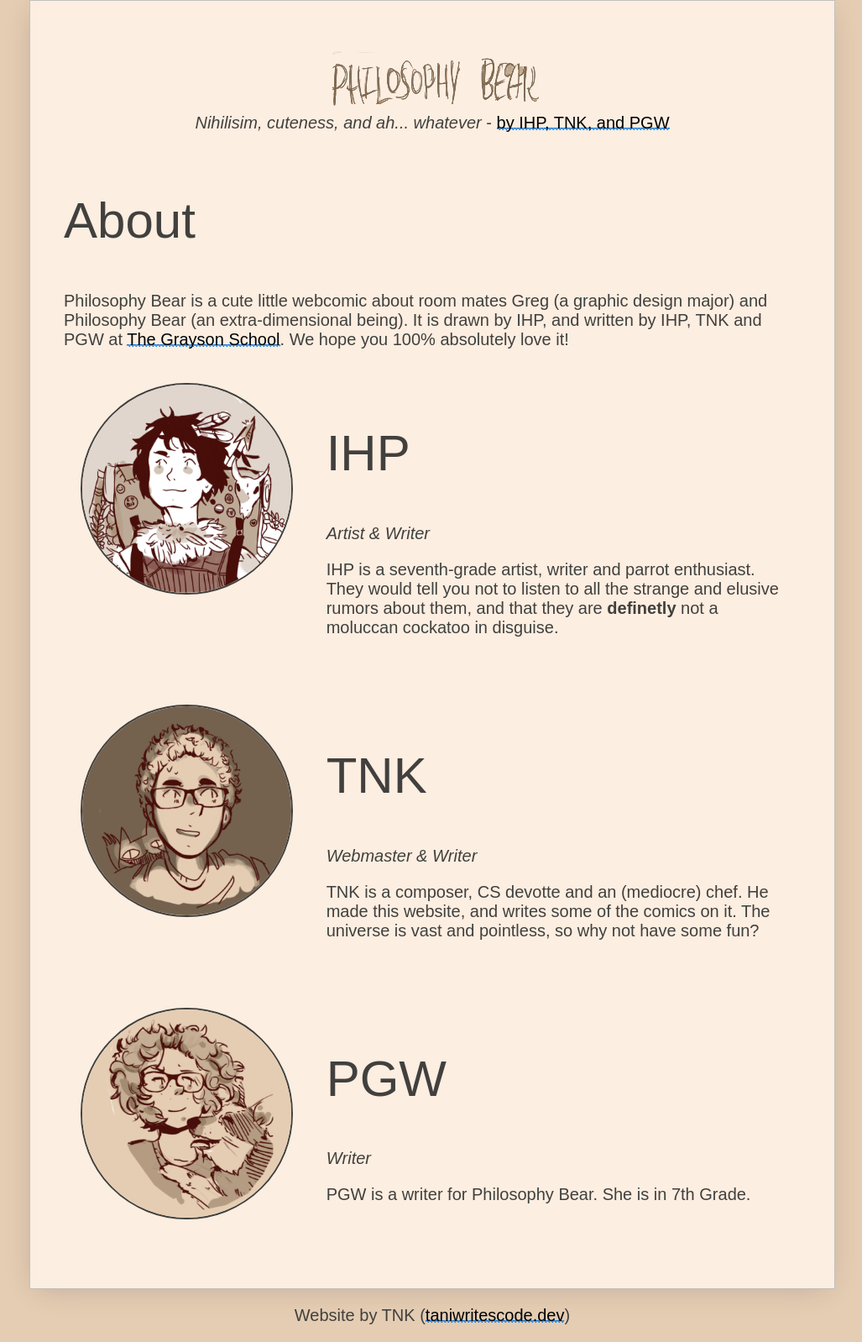
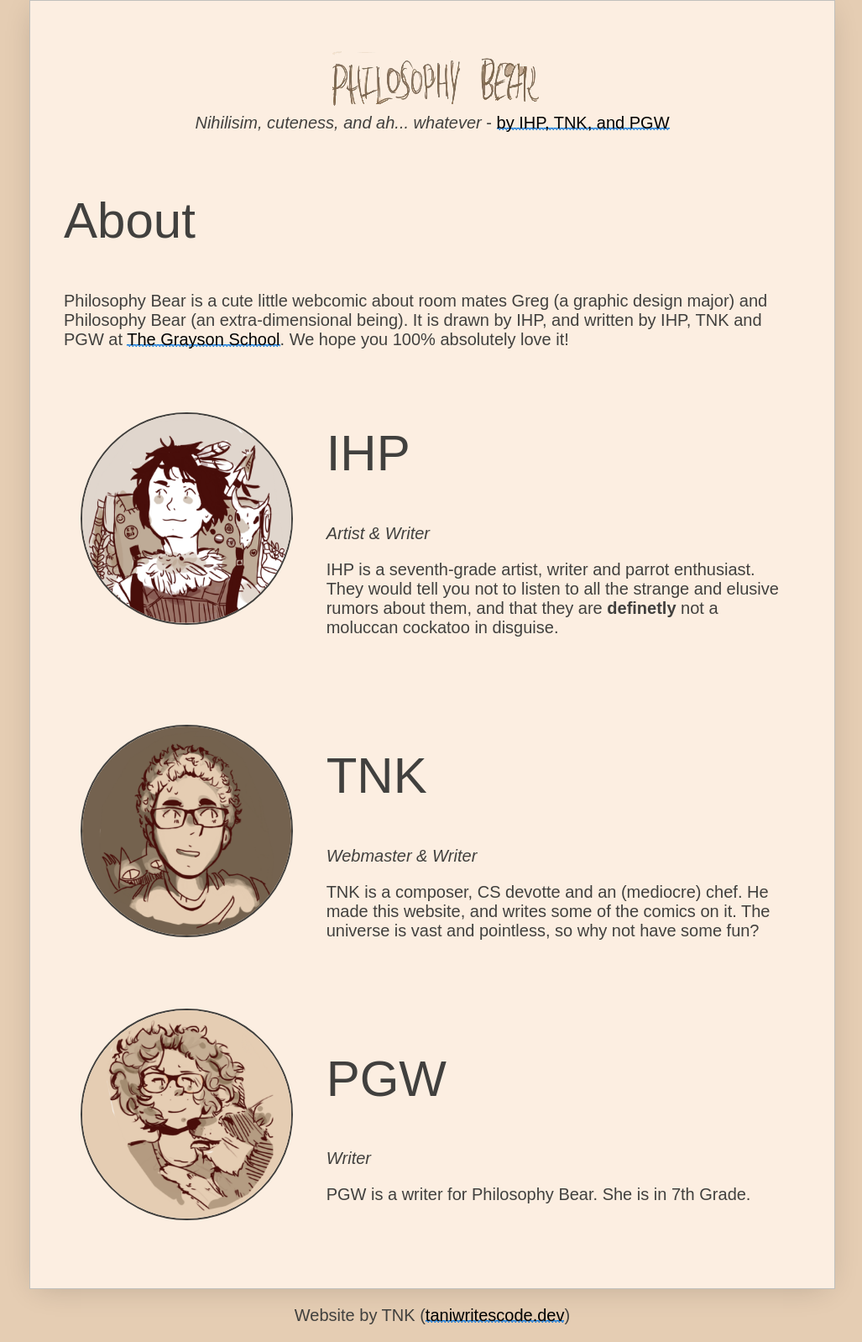
Before and after one commit to NotTani/philosophy-bear, a Jekyll site: the page built from about.md, in a window 1280 px wide. Shown: the whole page at 84% size, without its empty margins (125-1152 px from the left). Built offline with Jekyll 4.4.1, drawn with Linux system fonts in a browser that asks for light colours; some web fonts are replaced.

Commit message:
Added vertical centering on _includes/bios.html

```diff
--- a/_includes/bios.html
+++ b/_includes/bios.html
@@ -1,5 +1,5 @@
 {% for person in site.data.biographies %}
-  <div class="row">
+  <div class="row" style="align-items: center; justify-content: center;">
     <div class="col sm-12 md-4">
       <img src="{{ person.img }}" class="circle" style="width: 100%;">
       </div>
```
